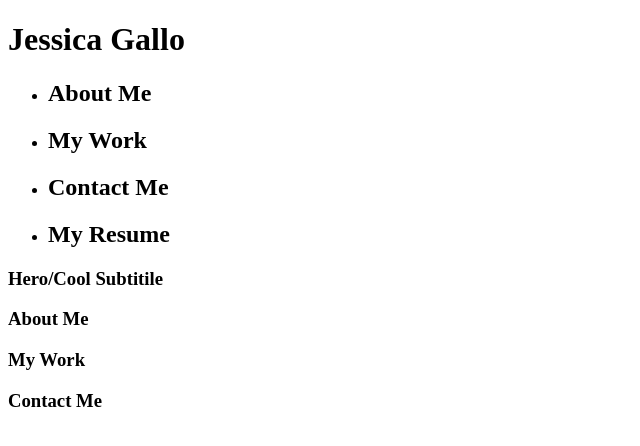
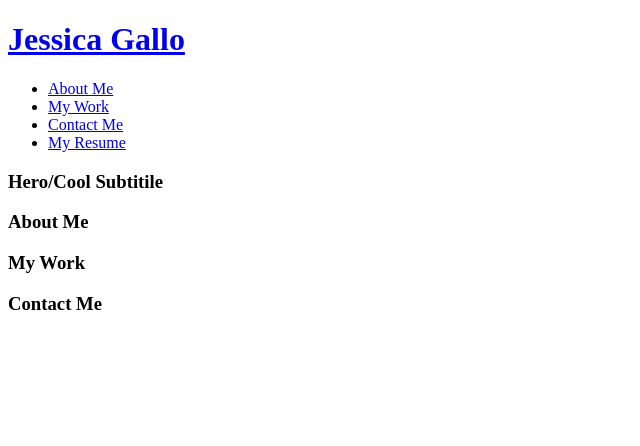
Before and after one commit to JessGallo/portfolio, a plain HTML site: page index.html in a window 1280 px wide. Shown: the whole page, without its empty margins (0-640 px from the left). Drawn offline with Linux system fonts and the light colour scheme.

Commit message:
added link to navigation

```diff
--- a/index.html
+++ b/index.html
@@ -5,34 +5,41 @@
         <title>Jessica Gallo | Portfolio</title>
     </head>
     <header>
-        <h1>Jessica Gallo</h1>
+        <h1>
+            <a href="/">Jessica Gallo</a>
+        </h1>
+        <!-- navigation -->
         <nav>
             <ul>
                 <li>
-                    <h2>About Me</h2>
+                    <a href="#about-me">About Me</a>
                 </li>
                 <li>
-                    <h2>My Work</h2>
+                    <a href="#my-work">My Work</a>
                 </li>
                 <li>
-                    <h2>Contact Me</h2>
+                    <a href="#contact-me">Contact Me</a>
                 </li>
                 <li>
-                    <h2>My Resume</h2>
+                    <a href="assets/resume.html">My Resume</a>
                 </li>
             </ul>
         </nav>
     </header>
-    <section>
+    <section class="hero">
+        <!-- hero/jumbotron -->
         <h3>Hero/Cool Subtitile</h3>
     </section>
-    <section>
+    <!-- "about me" section -->
+    <section id="about-me">
         <h3>About Me</h3>
     </section>
-    <section>
+    <!-- "my work" section -->
+    <section id="my-work">
         <h3>My Work</h3>
     </section>
-    <footer>
+    <!-- "contact me" section -->
+    <footer id="contact-me">
         <h3>Contact Me</h3>
     </footer>
 </html>
```
Also changed, not shown: assets/resume.html (added, +10 -0 lines).
